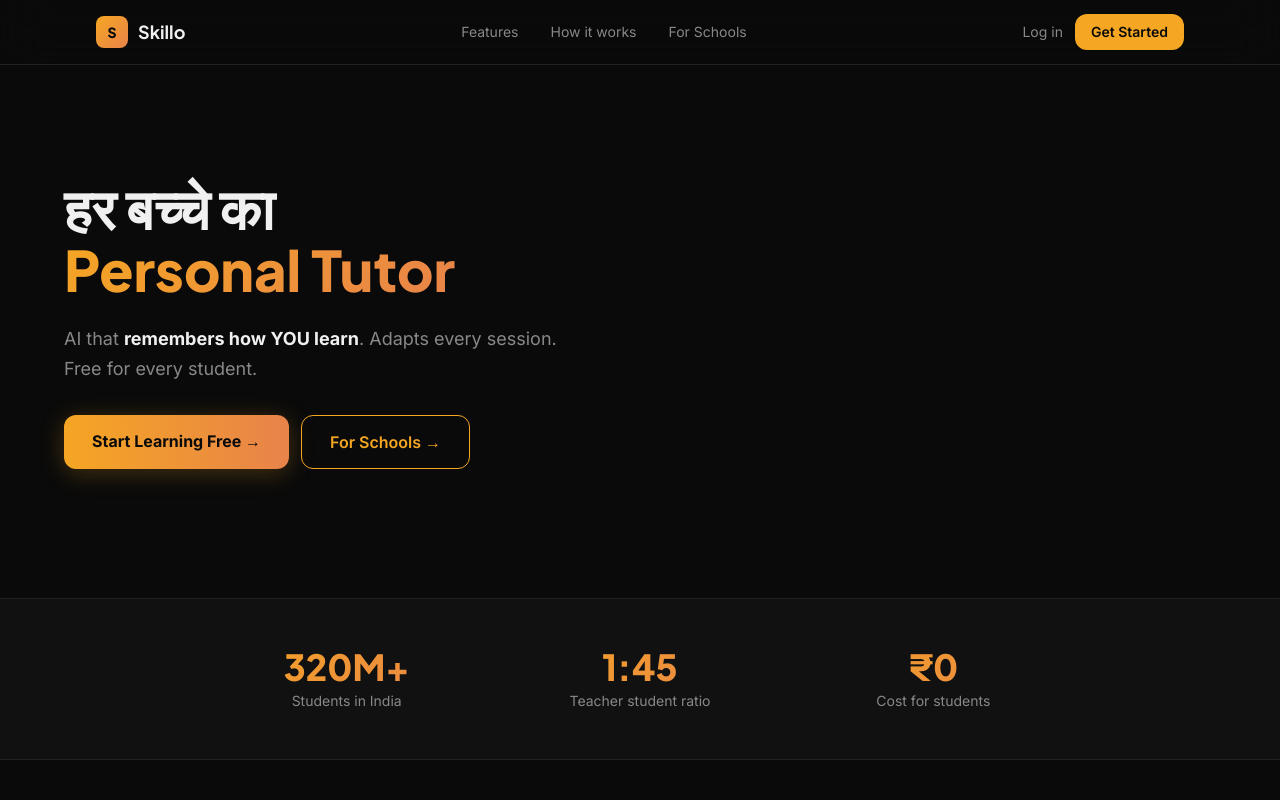
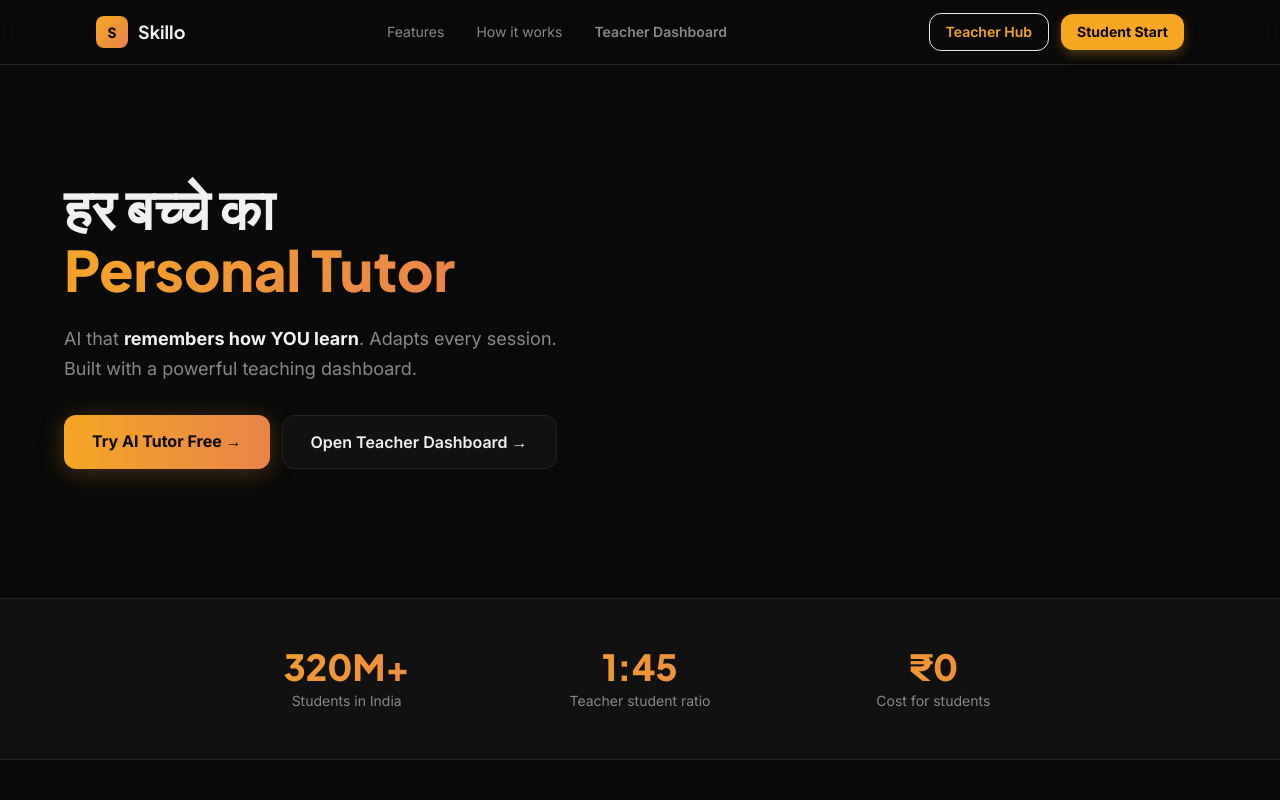
Before and after one commit to nikhiljeeva0-ui/skillo, a Next.js app: page / in a window 1280 px wide. Shown: the top 800 px of the page. Built offline with nearby package versions, Linux system fonts and the light colour scheme.

Commit message:
feat: updated landing page navigation to explicitly expose the Teacher Dashboard flow

```diff
--- a/app/page.js
+++ b/app/page.js
@@ -11,14 +11,14 @@ export default function Home() {
             <div className="w-8 h-8 rounded-lg bg-gradient-to-br from-[var(--accent)] to-[var(--accent2)] flex items-center justify-center text-[var(--bg)] font-extrabold text-sm" style={{fontFamily:"var(--font-heading)"}}>S</div>
             <span className="text-lg font-bold" style={{fontFamily:"var(--font-heading)"}}>Skillo</span>
           </a>
-          <div className="hidden md:flex items-center gap-8 text-sm text-[var(--muted)]">
+          <div className="hidden md:flex items-center gap-8 text-sm text-[var(--muted)] hover-text-[var(--text)]">
             <a href="#features" className="hover:text-[var(--text)] transition-colors">Features</a>
             <a href="#how" className="hover:text-[var(--text)] transition-colors">How it works</a>
-            <a href="#schools" className="hover:text-[var(--text)] transition-colors">For Schools</a>
+            <a href="/teacher" className="hover:text-[var(--accent)] transition-colors font-semibold">Teacher Dashboard</a>
           </div>
           <div className="flex items-center gap-3">
-            <a href="/login" className="text-sm text-[var(--muted)] hover:text-[var(--text)] transition-colors hidden md:block">Log in</a>
-            <a href="/onboard" className="bg-[var(--accent)] text-[var(--bg)] px-4 py-2 rounded-xl text-sm font-semibold hover:brightness-110 transition btn-tap">Get Started</a>
+            <a href="/teacher" className="text-[var(--accent)] font-semibold px-4 py-2 border border-[var(--accent)]/30 rounded-xl hover:bg-[var(--accent)]/10 text-sm hidden md:block transition-all btn-tap">Teacher Hub</a>
+            <a href="/onboard" className="bg-[var(--accent)] text-[var(--bg)] px-4 py-2 rounded-xl text-sm font-bold shadow-[0_4px_12px_rgba(245,166,35,0.3)] hover:shadow-none hover:translate-y-[2px] transition-all btn-tap">Student Start</a>
           </div>
         </div>
       </nav>
@@ -33,14 +33,14 @@ export default function Home() {
             </h1>
             <p className="text-lg text-[var(--muted)] leading-relaxed mb-8 max-w-lg">
               AI that <strong className="text-[var(--text)]">remembers how YOU learn</strong>.
-              Adapts every session. Free for every student.
+              Adapts every session. Built with a powerful teaching dashboard.
             </p>
             <div className="flex flex-wrap gap-3">
               <a href="/onboard" className="bg-gradient-to-r from-[var(--accent)] to-[var(--accent2)] text-[var(--bg)] px-7 py-3.5 rounded-xl font-bold text-base hover:brightness-110 transition btn-tap shadow-[0_4px_24px_rgba(245,166,35,0.25)]">
-                Start Learning Free →
+                Try AI Tutor Free →
               </a>
-              <a href="/register" className="border border-[var(--accent)] text-[var(--accent)] px-7 py-3.5 rounded-xl font-semibold text-base hover:bg-[var(--accent)]/10 transition btn-tap">
-                For Schools →
+              <a href="/teacher" className="border border-[var(--border)] bg-[var(--surface)] text-[var(--text)] px-7 py-3.5 rounded-xl font-semibold text-base hover:border-[var(--accent)] transition-colors btn-tap">
+                Open Teacher Dashboard →
               </a>
             </div>
           </div>
@@ -160,8 +160,8 @@ export default function Home() {
                   </div>
                 ))}
               </div>
-              <a href="/register" className="inline-block mt-8 bg-gradient-to-r from-[var(--accent)] to-[var(--accent2)] text-[var(--bg)] px-7 py-3.5 rounded-xl font-bold hover:brightness-110 transition btn-tap shadow-[0_4px_24px_rgba(245,166,35,0.2)]">
-                Register Your School →
+              <a href="/teacher" className="inline-block mt-8 bg-gradient-to-r from-[var(--accent)] to-[var(--accent2)] text-[var(--bg)] px-7 py-3.5 rounded-xl font-bold hover:brightness-110 transition btn-tap shadow-[0_4px_24px_rgba(245,166,35,0.2)]">
+                Access Teacher Dashboard →
               </a>
             </div>
             <div className="grid grid-cols-1 gap-3">
@@ -189,8 +189,8 @@ export default function Home() {
             <span className="text-xs text-[var(--muted)] ml-2">AI Tutor for every child</span>
           </div>
           <div className="flex items-center gap-6">
-            <a href="#" className="hover:text-[var(--text)] transition-colors">About</a>
-            <a href="/register" className="hover:text-[var(--text)] transition-colors">For Schools</a>
+            <a href="https://github.com/nikhiljeeva0-ui" target="_blank" className="hover:text-[var(--text)] transition-colors">GitHub</a>
+            <a href="/teacher" className="hover:text-[var(--text)] transition-colors">Teacher Dashboard</a>
             <a href="#" className="hover:text-[var(--text)] transition-colors">Privacy</a>
           </div>
           <p>Made with ❤️ in India</p>
```
